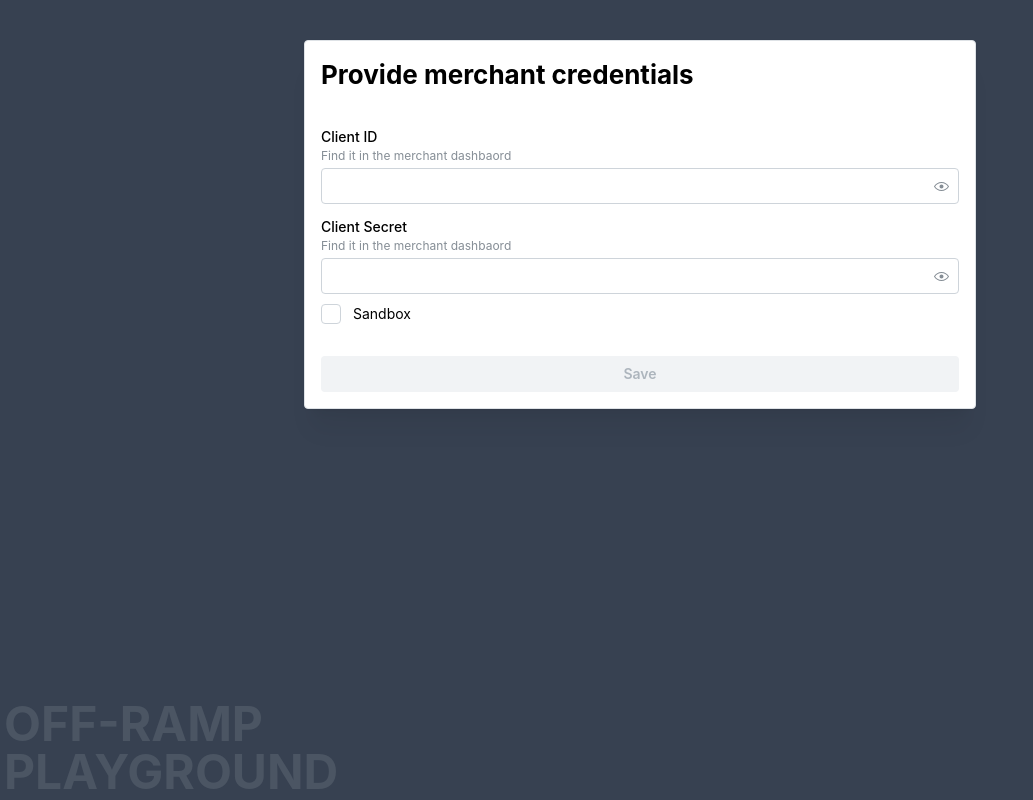
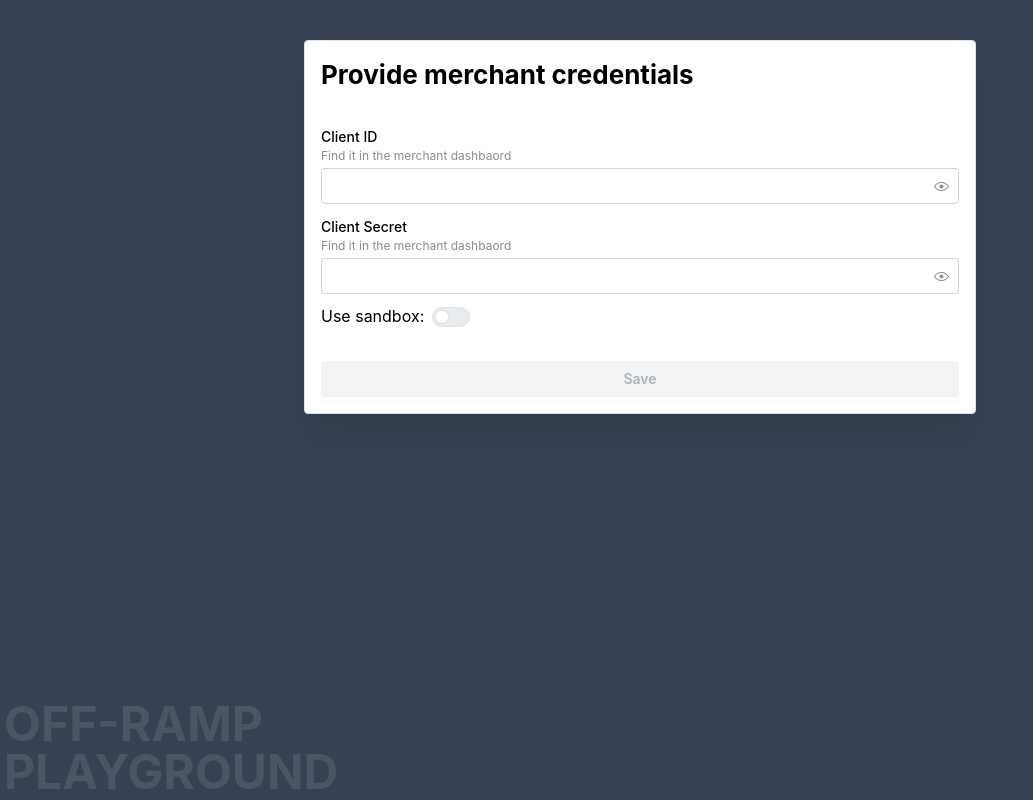
Before and after one commit to fonbnk/offramp-api-playground, a React (Vite) app: page / in a window 1280 px wide. Shown: the whole page, without its empty margins (0-1033 px from the left). Built offline with nearby package versions, Linux system fonts and the light colour scheme.

Commit message:
format dates

```diff
--- a/src/routes/index.lazy.tsx
+++ b/src/routes/index.lazy.tsx
@@ -1,5 +1,5 @@
 import { createLazyFileRoute, useNavigate } from "@tanstack/react-router";
-import { Button, Checkbox, PasswordInput, Space } from "@mantine/core";
+import { Button, PasswordInput, Space, Switch, Text } from "@mantine/core";
 import { useForm } from "@mantine/form";
 import { api } from "../api.ts";
 import { notifications } from "@mantine/notifications";
@@ -73,9 +73,12 @@ function Index() {
           {...form.getInputProps("secret")}
         />
         <Space h="xs" />
-        <div>
-          <Checkbox
-            label="Sandbox"
+        <div className="flex items-center">
+          <label htmlFor="isDev" className="mr-2">
+            <Text size="md"> Use sandbox:</Text>
+          </label>
+          <Switch
+            id="isDev"
             {...form.getInputProps("isDev", {
               type: "checkbox",
             })}
--- a/src/routes/offer.lazy.tsx
+++ b/src/routes/offer.lazy.tsx
@@ -17,6 +17,7 @@ import { notifications } from "@mantine/notifications";
 import { useApiCredentials } from "../hooks/useApiCredentials.ts";
 import { storage } from "../utils/storage.ts";
 import { Layout } from "../components/Layout";
+import { useEffect } from "react";
 
 type FormValues = {
   wallet: string;
@@ -55,6 +56,11 @@ function Index() {
     queryKey: ["countries"],
     queryFn: () => api.getCounties(credentials),
   });
+  useEffect(() => {
+    if (countriesQuery.data?.length && !form.values.country) {
+      form.setFieldValue("country", countriesQuery.data[0].countryIsoCode);
+    }
+  }, [countriesQuery.data, form.values.country, form]);
   const bestOfferQuery = useQuery({
     queryKey: [
       "best-offer",
@@ -141,6 +147,24 @@ function Index() {
           {...form.getInputProps("amount")}
         />
         <Space h="sm" />
+        <Select
+          label="Network"
+          disabled={!walletsQuery.data?.length}
+          data={
+            walletsQuery.data
+              ? walletsQuery.data.map((i) => ({
+                  value: i.network + ":" + i.asset,
+                  label: i.network + " " + i.asset,
+                }))
+              : []
+          }
+          {...form.getInputProps("wallet")}
+        />
+        <Space h="sm" />
+        <Input.Wrapper label="Address" {...form.getInputProps("address")}>
+          <Input {...form.getInputProps("address")} />
+        </Input.Wrapper>
+        <Space h="sm" />
         {bestOfferQuery.isLoading && !bestOfferQuery.data && (
           <div>
             <Skeleton height={40} mt={10} radius="md" />
@@ -163,9 +187,9 @@ function Index() {
           <div>
             <div>
               <Text>Will receive:</Text>
-              <Text size="xl" fw={700}>
+              <span className="font-bold text-3xl">
                 {amountFiat} {selectedCountry?.currencyIsoCode}
-              </Text>
+              </span>
             </div>
             <Space h="xl" />
             {Object.keys(bestOfferQuery.data.requiredFields).length && (
@@ -196,26 +220,6 @@ function Index() {
                 );
               },
             )}
-            <Space h="xl" />
-            <Title order={4}>Your wallet details</Title>
-            <Space h="md" />
-            <Select
-              label="Network"
-              disabled={!walletsQuery.data?.length}
-              data={
-                walletsQuery.data
-                  ? walletsQuery.data.map((i) => ({
-                      value: i.network + ":" + i.asset,
-                      label: i.network + " " + i.asset,
-                    }))
-                  : []
-              }
-              {...form.getInputProps("wallet")}
-            />
-            <Space h="sm" />
-            <Input.Wrapper label="Address" {...form.getInputProps("address")}>
-              <Input {...form.getInputProps("address")} />
-            </Input.Wrapper>
             <Space h="md" />
             <Button
               type="submit"
--- a/src/routes/status.$orderId.lazy.tsx
+++ b/src/routes/status.$orderId.lazy.tsx
@@ -7,6 +7,7 @@ import { useApiCredentials } from "../hooks/useApiCredentials.ts";
 import { OrderStatus } from "../types.ts";
 import { Layout } from "../components/Layout";
 import { getExplorerUrl } from "../utils/explorers.ts";
+import * as dayjs from "dayjs";
 export const Route = createLazyFileRoute("/status/$orderId")({
   component: Index,
 });
@@ -156,7 +157,7 @@ function Index() {
                 ].map((item) => (
                   <Timeline.Item key={item.status} title={item.status}>
                     <Text size="xs" mt={4}>
-                      {new Date(item.changedAt).toISOString()}
+                      {dayjs(item.changedAt).format("DD.MM.YYYY HH:mm:ss")}
                     </Text>
                   </Timeline.Item>
                 ))}
```
